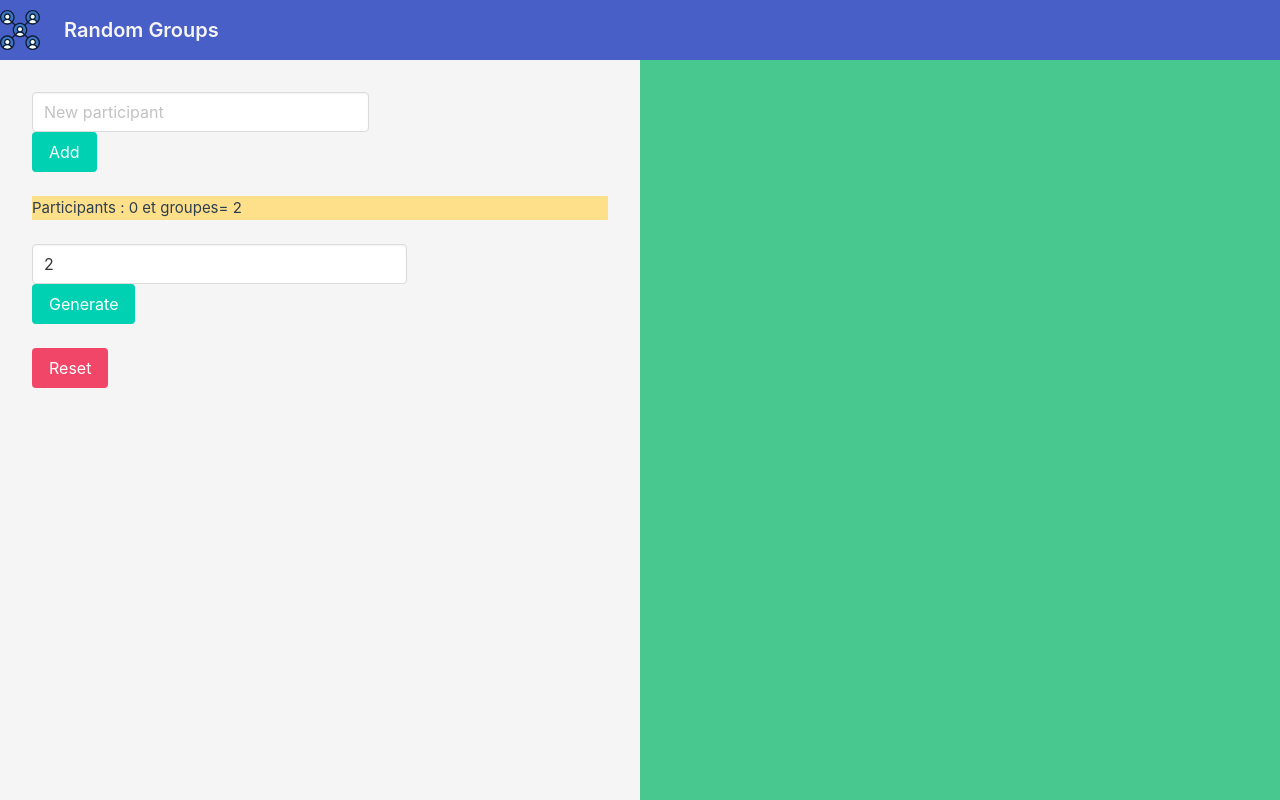
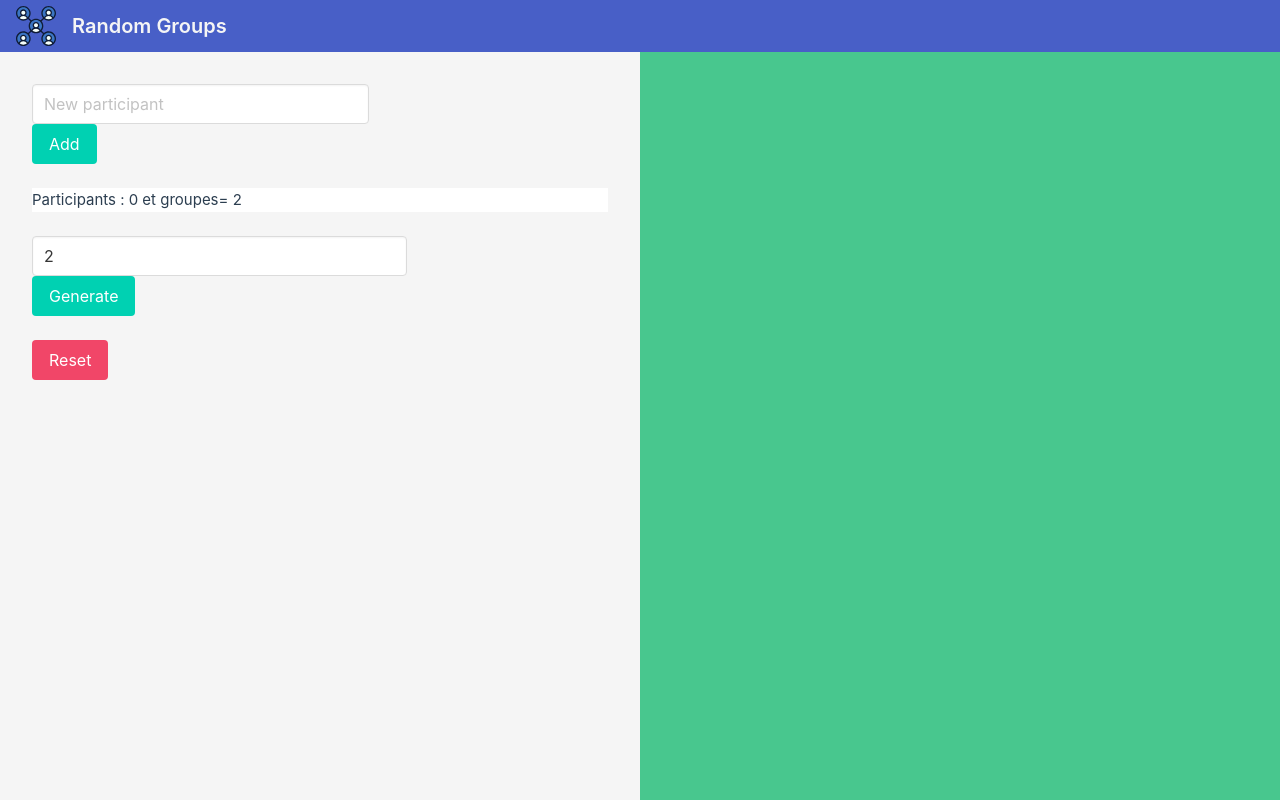
Before and after one commit to Lisamunsy/random-groups-new, a Vue app: page / in a window 1280 px wide. Built offline with nearby package versions, Linux system fonts and the light colour scheme.

Commit message:
modif  css grid & correction affichage des groupes dans le store

```diff
--- a/src/App.vue
+++ b/src/App.vue
@@ -44,11 +44,11 @@ main.$subscribe((mutation, state)=>{
 
 <template>
   <nav class="navbar has-background-link " >
-    <div class=" level">
+    <div class="nav-content">
 
       <img
-        alt="Vue logo"
-        class="logo mr-5 level-item"
+        alt="logo"
+        class="logo "
         src="./assets/logo.svg"
         width="40"
         height="40"
@@ -69,7 +69,7 @@ main.$subscribe((mutation, state)=>{
         </div>
       </div>
 
-      <div class="has-background-warning"> Participants : {{firstlist.length}} et groupes= {{groupNumber}}
+      <div class="has-background-white"> Participants : {{firstlist.length}} et groupes= {{groupNumber}}
         <ul type="1" v-for="item in firstlist" :key="'el'+item">
           <li> {{item}}</li>
         </ul>
@@ -87,12 +87,16 @@ main.$subscribe((mutation, state)=>{
     </section>
 
     <section class="has-background-success resultats ">
-      <div class="liste-groupe" v-show="showGroups" v-for="item in groupListes" :key="'gr'+item.id+1" >
-        <div class=" has-background-warning">
-          <h4>Groupe n° {{item.id}}</h4>
-          <ul v-for="membre in item.liste " :key="'pers'+membre">
-            <li>{{membre}}</li>
-          </ul>
+      <div class="liste-groupe " v-show="showGroups" v-for="item in groupListes" :key="'gr'+item.id+1" >
+        <div class=" has-background-white card ">
+          <div class="card-header">
+            <h4 class="card-header-title">Groupe n° {{item.id}}</h4>
+          </div>
+          <div class="card-content">
+            <ul v-for="membre in item.liste " :key="'pers'+membre">
+              <li>{{membre}}</li>
+            </ul>
+          </div>
         </div>
       </div>
     </section>
@@ -101,9 +105,7 @@ main.$subscribe((mutation, state)=>{
 </template>
 
 <style scoped>
-.logo {
-  margin: 0 auto;
-}
+
 
 @media (min-width: 1024px) {
   /* header {
--- a/src/assets/main.css
+++ b/src/assets/main.css
@@ -1,14 +1,5 @@
 @import "./base.css";
 
-#app {
-  width: 100%;
-  height: 100vh;
-  margin: 0;
-  box-sizing: border-box;
-  font-weight: normal;
-  /* display: flex;
-  flex-direction: column; */
-}
 body {
   width: 100vw;
   height: 100vh;
@@ -24,13 +15,56 @@ body {
   scrollbar-width: none;  /* Firefox */
 }
 
+
+#app {
+  width: 100%;
+  min-height: 100vh;
+  margin: 0!important;
+  padding: 0;
+  box-sizing: border-box;
+  font-weight: normal;
+  display: grid;
+  grid-template-columns: 2.6fr 1.4fr 1fr;
+  grid-template-rows: 0.15fr 2.25fr 1.6fr;
+  gap: 0px 0px;
+  grid-template-areas:
+    "navbar navbar navbar"
+    "main main main"
+    "main main main";
+}
+
+
+nav { grid-area: navbar;
+display: flex;}
+
+.nav-content{
+  display: flex;
+  width: 90%;
+  justify-content: flex-start;
+  align-items: center;
+}
+.logo {
+  margin: 0 1rem ;
+}
+
 main{
   height: 100%;
   width: 100%;
-  /* display: flex; */
+  display: grid;
+  grid-template-columns: 1fr;
+  grid-template-rows: 1fr 1fr;
+  gap: 0px 0px;
+  grid-template-areas:
+    "generator"
+    "resultats";
+  grid-area: main;
 }
+
+.generator { grid-area: generator; }
+.resultats { grid-area: resultats; }
+
 section{
- height: 100%;
+ height: 100vh;
   margin: 0!important;
   padding: 2rem!important;
 }
@@ -42,28 +76,18 @@ section{
 }
 
 @media (min-width: 1024px) {
+#app{
+  height: 100vh;
+}
+section{
+  height: 100%;
+}
+  main{
+  grid-template-columns: 1fr 1fr;
+  grid-template-rows: 1fr;
+  grid-template-areas:
+  "generator resultats";
+  }
 
 
-  #app {
-    display: grid;
-    grid-template-columns: 2.6fr 1.4fr 1fr;
-    grid-template-rows: 0.3fr 2.2fr 1.5fr;
-    gap: 0px 0px;
-    grid-template-areas:
-      "navbar navbar navbar"
-      "main main main"
-      "main main main";
-  }
-  nav { grid-area: navbar; }
-  main {
-    display: grid;
-    grid-template-columns: 1fr 1fr;
-    grid-template-rows: 1fr;
-    gap: 0px 0px;
-    grid-template-areas:
-      "generator resultats";
-    grid-area: main;
-  }
-  .generator { grid-area: generator; }
-  .resultats { grid-area: resultats; }
 }
--- a/src/stores/useParticipants.ts
+++ b/src/stores/useParticipants.ts
@@ -33,8 +33,9 @@ export const useParticipantsStore = defineStore("main", {
             }
         },
         grouper(){
-            this.showGroups =true;
+
             if (this.firstlist.length>=this.groupNumber) {
+                this.showGroups =true;
 
                 const lefties= (this.firstlist.length)%(this.groupNumber);
                 const fullies=(this.firstlist.length - lefties)/(this.groupNumber)
```
